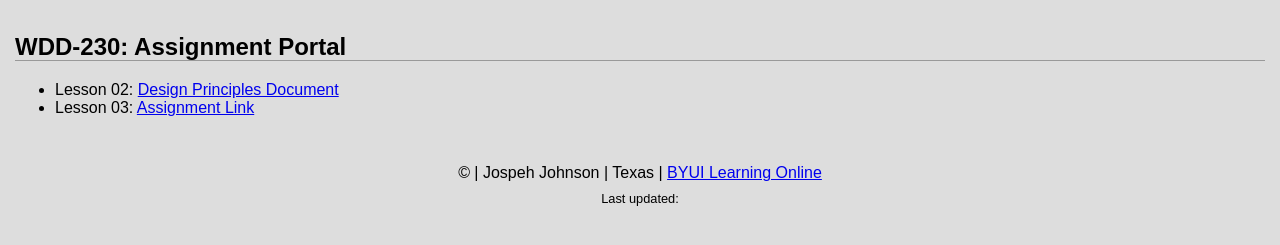
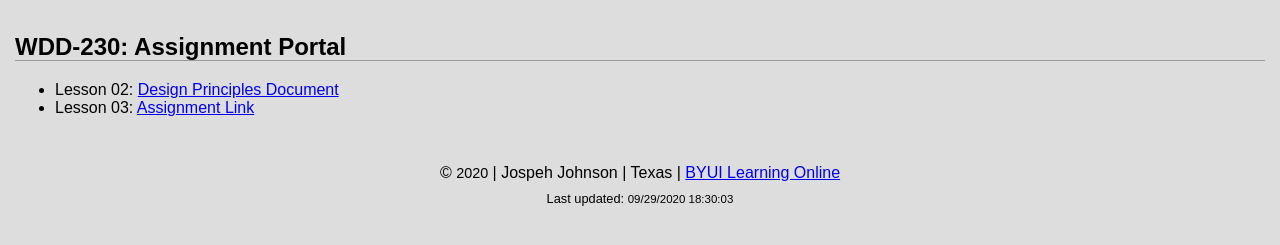
Before and after one commit to Johnson-Joseph15093/Johnson-Joseph15093.github.io, a plain HTML site: page index.html in a window 1280 px wide. Shown: the part 291-536 px from the top of the page. Drawn offline with Linux system fonts and the light colour scheme; files that its build step writes are made by us from their sources.

Commit message:
Initial Commit

```diff
--- a/index.html
+++ b/index.html
@@ -24,7 +24,7 @@
       <div class="copyright">&copy; <span id="copyright-year"></span> | Jospeh Johnson | Texas | <a href="https://www.byui.edu/online">BYUI Learning Online</a></div>
       <div class="updated">Last updated: <span id="modified-date"></span></div>
     </footer>
-    <script src="js/lastModified.js"></script>
- <script src="js/currentYear.js"></script>
+      <script src="js/date.js"></script>
+
   </body>
 </html>
--- a/js/currentYear.js
+++ /dev/null
@@ -1 +0,0 @@
-document.getElementById('currentYear').innerHTML= (new Date().getFullYear());
--- /dev/null
+++ b/js/date.js
@@ -0,0 +1,5 @@
+let date = new Date();
+let modified = document.lastModified;
+
+document.getElementById("copyright-year").innerHTML = date.getFullYear();
+document.getElementById("modified-date").innerHTML = modified;
--- a/js/lasModifed.js
+++ /dev/null
@@ -1 +0,0 @@
-document.getElementById('lastModified').innerHTML= document.lastModified
```
